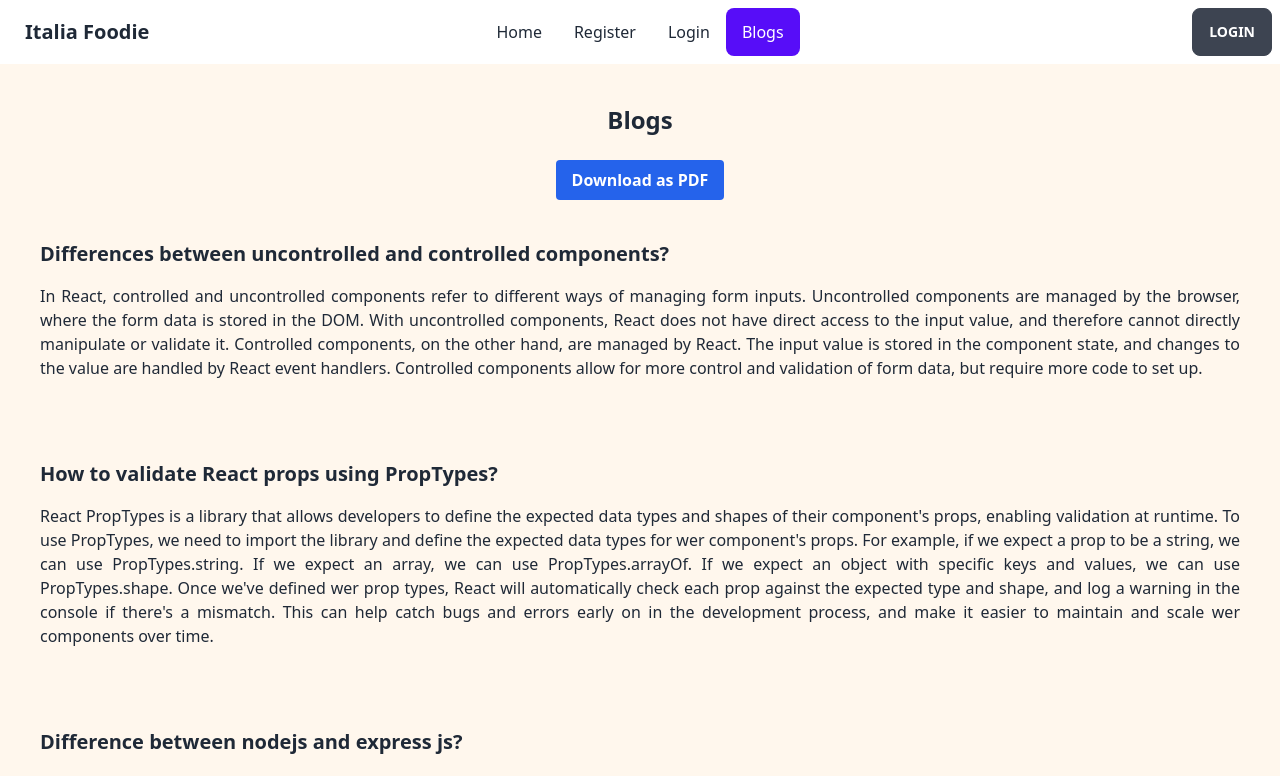
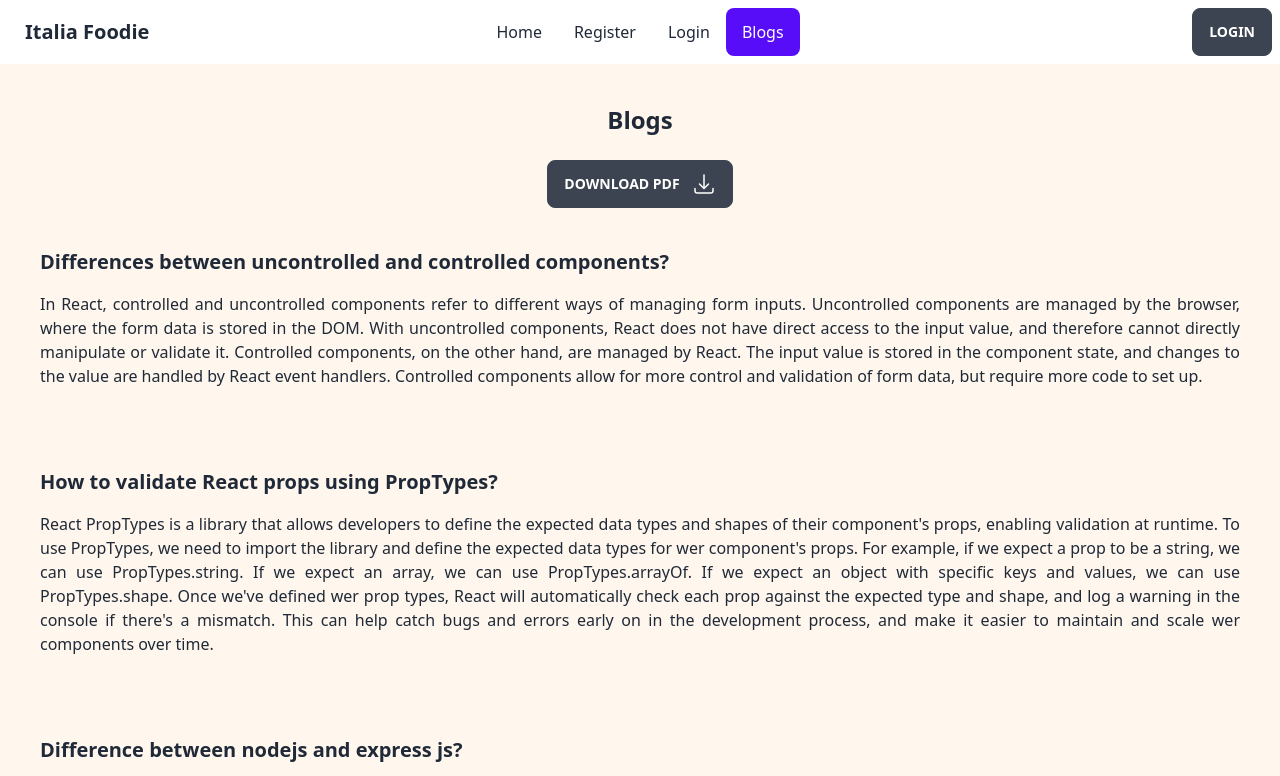
Before and after one commit to mehedi9868/italia-foodie, a React (Vite) app: page /blogs in a window 1280 px wide. Shown: the top 776 px of the page. Built offline with nearby package versions, Linux system fonts and the light colour scheme; no server answers.

Commit message:
blog page pdf download added

```diff
--- a/package.json
+++ b/package.json
@@ -10,14 +10,18 @@
     "preview": "vite preview"
   },
   "dependencies": {
+    "@heroicons/react": "^2.0.17",
     "daisyui": "^2.51.6",
     "firebase": "^9.21.0",
+    "html2pdf": "^0.0.11",
+    "html2pdf.js": "^0.10.1",
     "jspdf": "^2.5.1",
     "localforage": "^1.10.0",
     "match-sorter": "^6.3.1",
     "react": "^18.2.0",
     "react-dom": "^18.2.0",
     "react-icons": "^4.8.0",
+    "react-pdf-html": "^1.1.18",
     "react-router-dom": "^6.11.0",
     "react-toastify": "^9.1.2",
     "sort-by": "^1.2.0"
--- a/src/components/Blogs/Blogs.jsx
+++ b/src/components/Blogs/Blogs.jsx
@@ -1,22 +1,27 @@
 /* eslint-disable react/no-unescaped-entities */
 /* eslint-disable no-unused-vars */
 import React from 'react';
-import jsPDF from 'jspdf';
+import { ArrowDownTrayIcon } from '@heroicons/react/24/solid';
+import html2pdf from 'html2pdf.js';
+
 
 const Blogs = () => {
-    const downloadPdf = () => {
-        const doc = new jsPDF();
-        const blogsText = document.querySelector('#blogs').textContent;
-        doc.text(blogsText, 10, 10);
-        doc.save('blogs.pdf');
-    }
+    const downloadAsPdf = () => {
+        const element = document.getElementById('blog');
+        const options = {
+            margin: 0.5,
+            filename: 'blog.pdf',
+            jsPDF: { unit: 'in', format: 'letter', orientation: 'portrait' },
+        };
+        html2pdf().set(options).from(element).save();
+    };
+
 
     return (
-        <div className='bg-orange-50' id='blogs'>
+        <div className='bg-orange-50' id='blog'>
             <h1 className='text-2xl font-bold text-center pt-10'>Blogs</h1>
             <div className='text-center mt-6'>
-                <button className='bg-blue-600 hover:bg-blue-800 text-white font-bold py-2 px-4 rounded' onClick={downloadPdf}>
-                    Download as PDF
+                <button className='btn' onClick={downloadAsPdf}>Download PDF<ArrowDownTrayIcon className='h-6 w-6 ml-3' />
                 </button>
             </div>
             <div className='p-10'>
```
Also changed, not shown: 1 other file (tests, documents, lock files or other folders).
